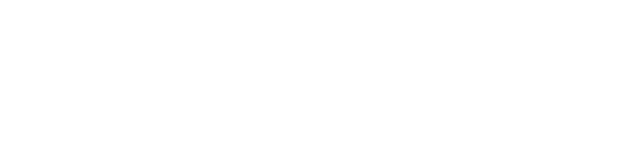
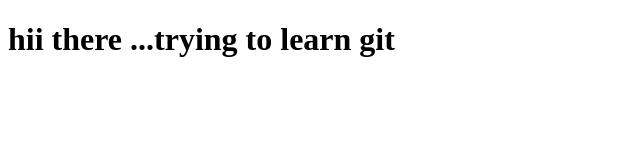
Before and after one commit to itsOmkar/letslearngit, a plain HTML site: page index.html in a window 1280 px wide. Shown: the whole page, without its empty margins (0-640 px from the left). Drawn offline with Linux system fonts and the light colour scheme.

Commit message:
added msg in index.html

```diff
--- a/index.html
+++ b/index.html
@@ -7,6 +7,6 @@
     <title>Document</title>
 </head>
 <body>
-
+    <h1>hii there ...trying to learn git</h1>
 </body>
 </html>
```
